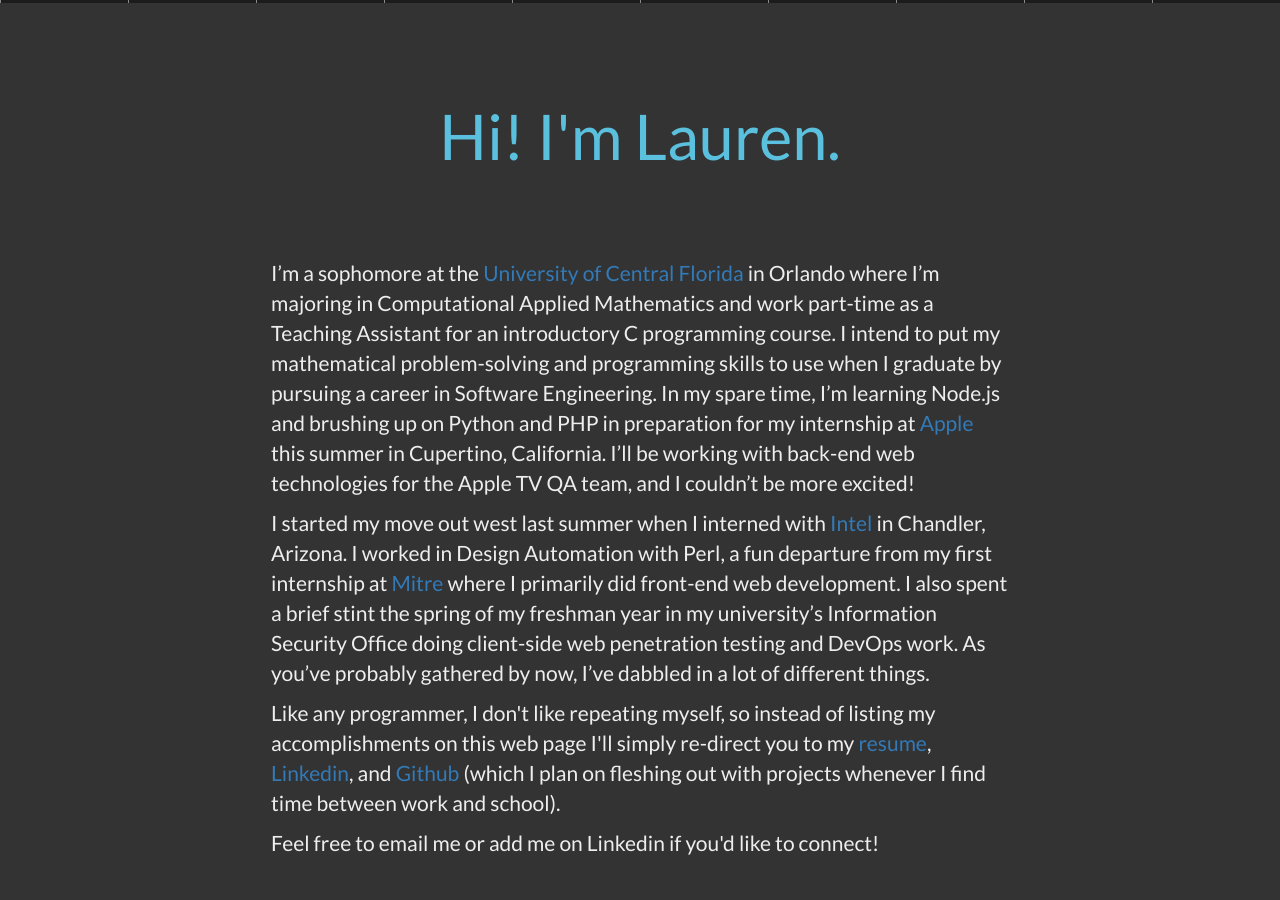
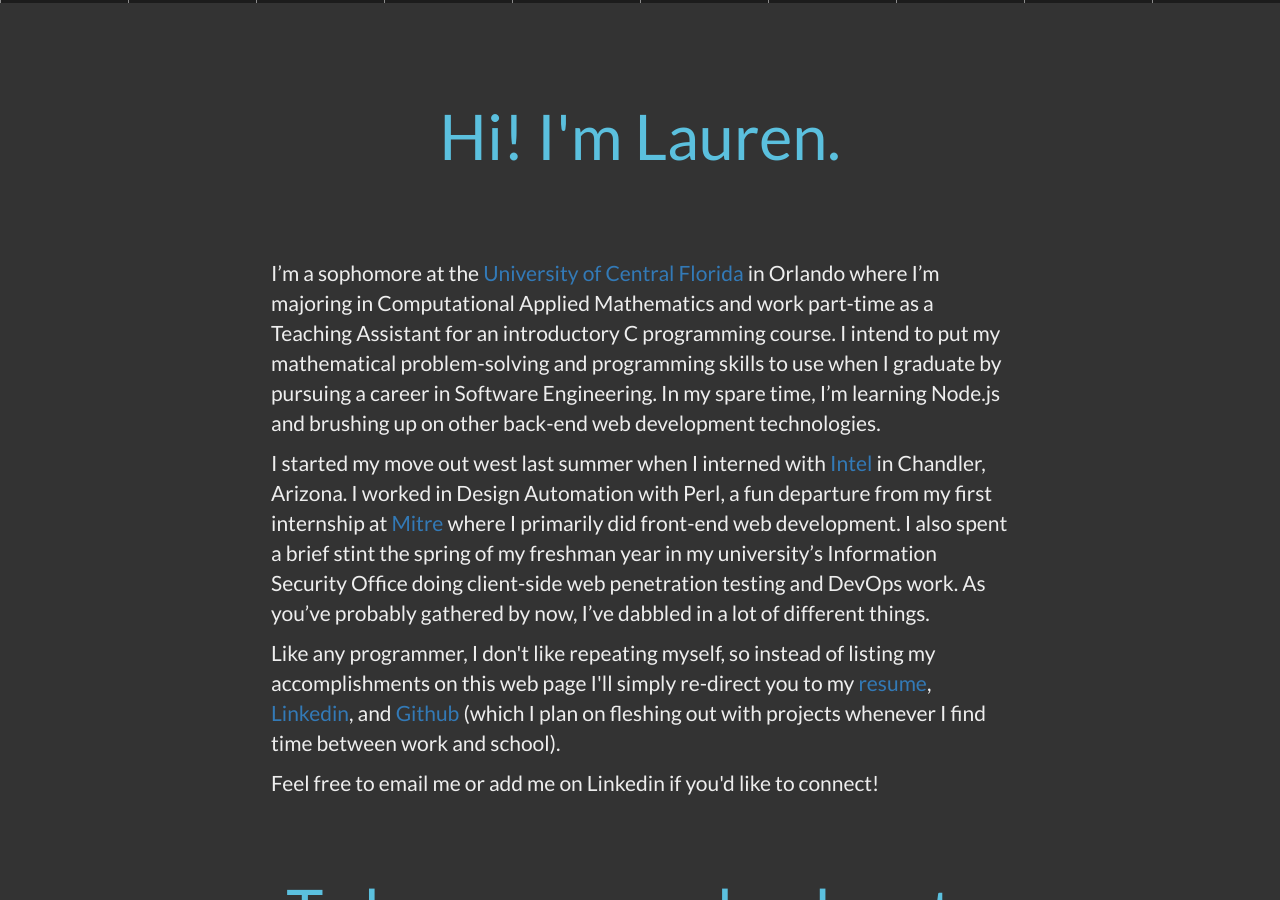
Before and after one commit to hastingsl/hastingsl.github.io, a Jekyll site: the page built from index.html, in a window 1280 px wide and 900 px high, scrolled down 897 px. Built offline with Jekyll 4.4.1, drawn with Linux system fonts in a browser that asks for light colours; nearby versions of some CDN libraries.

Commit message:
Updated Readme

```diff
--- a/index.html
+++ b/index.html
@@ -13,14 +13,15 @@
         </div>
       </center>
     </div>
-    <div class="grid" id="overlay-grid">
-      {% for i in (0..99) %}
-        <div class="overlay-tile tile" id="overlay-{{ i }}"></div>
-      {% endfor %}
-    </div>
+    <!-- Generates grid of solid tiles: -->
     <div class="grid" id="tile-grid">
       {% for i in (0..99) %}
         <div class="tile" id="tile-{{ i }}"></div>
+      {% endfor %}
+    <!-- Generates grid of transparent tiles for lightening/darkening effect: -->
+    </div><div class="grid" id="overlay-grid">
+      {% for i in (0..99) %}
+        <div class="overlay-tile tile" id="overlay-{{ i }}"></div>
       {% endfor %}
     </div>
     <a href="#about">
@@ -33,7 +34,7 @@
     </div>
     <div class="blue-link container">
       <p>
-        I’m a sophomore at the <a href="https://www.ucf.edu" target="_blank"> University of Central Florida</a> in Orlando where I’m majoring in Computational Applied Mathematics and work part-time as a Teaching Assistant for an introductory C programming course. I intend to put my mathematical problem-solving and programming skills to use when I graduate by pursuing a career in Software Engineering. In my spare time, I’m learning Node.js and brushing up on Python and PHP in preparation for my internship at <a href="https://www.Apple.com" target="_blank"> Apple</a> this summer in Cupertino, California. I’ll be working with back-end web technologies for the Apple TV QA team, and I couldn’t be more excited!
+        I’m a sophomore at the <a href="https://www.ucf.edu" target="_blank"> University of Central Florida</a> in Orlando where I’m majoring in Computational Applied Mathematics and work part-time as a Teaching Assistant for an introductory C programming course. I intend to put my mathematical problem-solving and programming skills to use when I graduate by pursuing a career in Software Engineering. In my spare time, I’m learning Node.js and brushing up on other back-end web development technologies.
       </p>
       <p>
         I started my move out west last summer when I interned with <a href="http://www.intel.com/content/www/us/en/homepage.html" target="_blank">Intel</a> in Chandler, Arizona. I worked in Design Automation with Perl, a fun departure from my first internship at <a href="https://www.mitre.org" target="_blank">Mitre</a> where I primarily did front-end web development. I also spent a brief stint the spring of my freshman year in my university’s Information Security Office doing client-side web penetration testing and DevOps work. As you’ve probably gathered by now, I’ve dabbled in a lot of different things.
@@ -53,7 +54,7 @@
       <div class="container link-icons">
         <center>
           <a href="http://hastingsl.github.io/files/resume.pdf" target="_blank"><i class="fa fa-file-o red-text"></i></a>
-          <a href="https://www.github.com/hastingsl/hastingsl.github.io" target="_blank"><i class="fa fa-github green-text"></i></a>
+          <a href="https://www.github.com/hastingsl" target="_blank"><i class="fa fa-github green-text"></i></a>
           <a href="https://www.linkedin.com/in/hastingsl" target="_blank"><i class="fa fa-linkedin-square orange-text"></i></a>
         </center>
       </div>
--- a/js/tile.js
+++ b/js/tile.js
@@ -1,4 +1,4 @@
-// JavaScript responsible for main page flashing tiles
+// Main page flashing tiles
 $(function () {
   var colors = ['#5bc0de', '#337ab7', '#5cb85c', '#f0ad4e', '#d9534f']
   for (var i = 0; i < 100; i++) {
@@ -8,10 +8,10 @@
 })
 
 function animate () {
-  // Removes the lighten and darken classes on elements possessing these classes.
+  // Removes the lighten and darken classes on elements possessing these classes:
   remove('dark')
   remove('light')
-  // Darkens and lightens 20 tiles.
+  // Darkens and lightens 20 tiles at random:
   for (var i = 0; i < 10; i++) {
     changeColor('dark')
     changeColor('light')
```
Also changed, not shown: js/site.js (+10 -10 lines), README.md.
